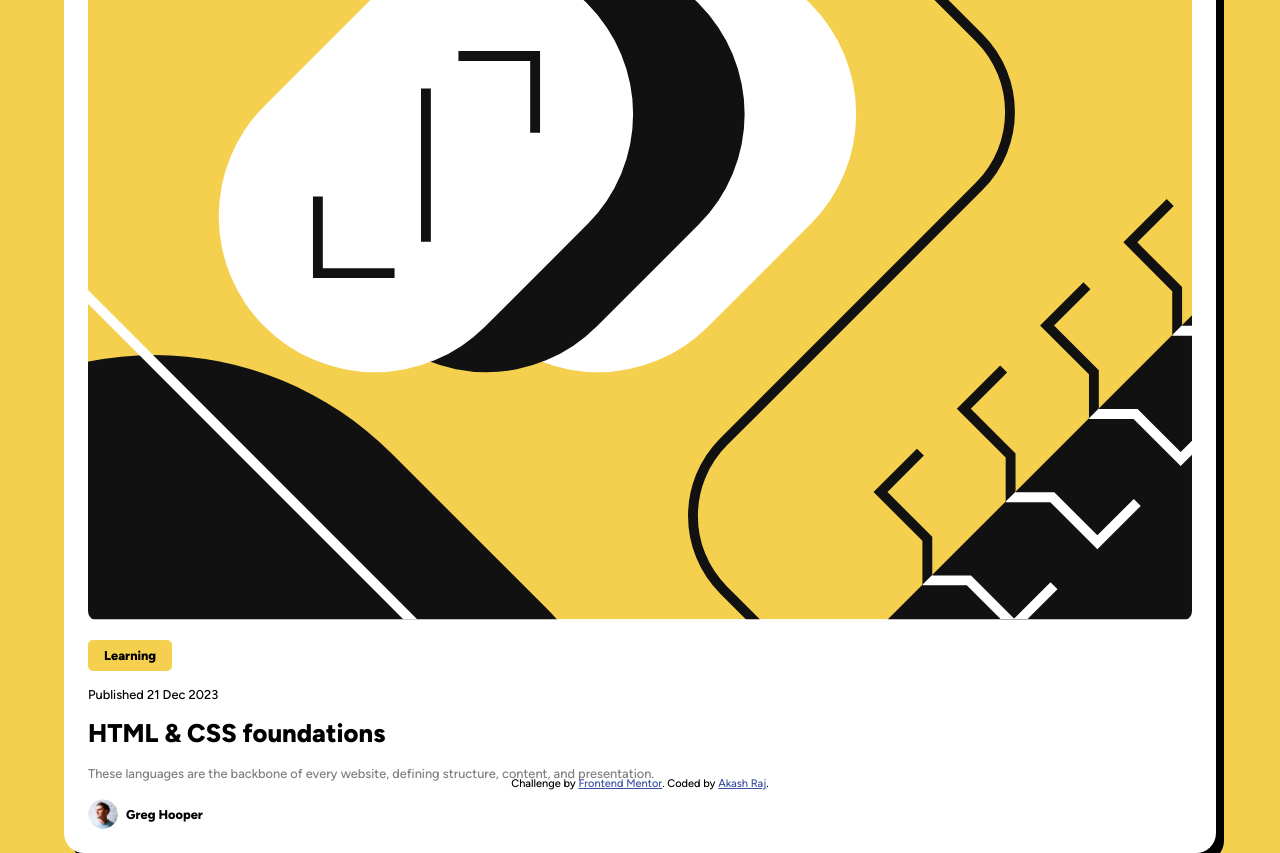
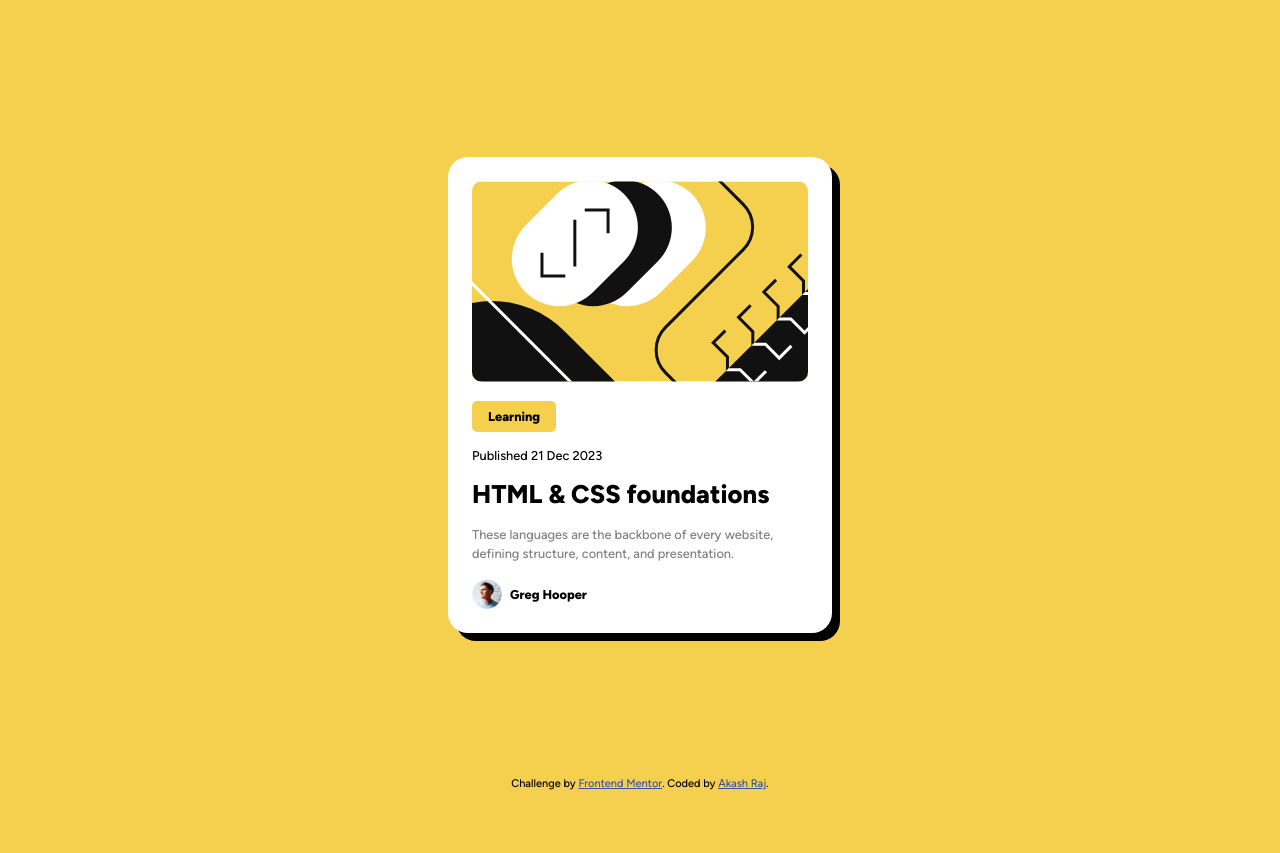
Before and after one commit to rshakash/frontend_mentor, a plain HTML site: page blog-preview-card/index.html in a window 1280 px wide. After the commit the page ends 800 px from the top, so only its background shows below. Drawn offline with Linux system fonts and the light colour scheme.

Commit message:
Add styles for larger screens

```diff
--- a/blog-preview-card/styles.css
+++ b/blog-preview-card/styles.css
@@ -71,3 +71,14 @@ h1 {
 .attribution a {
     color: hsl(228, 45%, 44%);
 }
+
+@media screen and (min-width: 768px){
+    main {
+        width: 30vw;
+        height: min-content;
+    }
+    h1:hover{
+        color:hsl(47, 88%, 63%);
+        cursor: pointer;
+    }
+}
```
